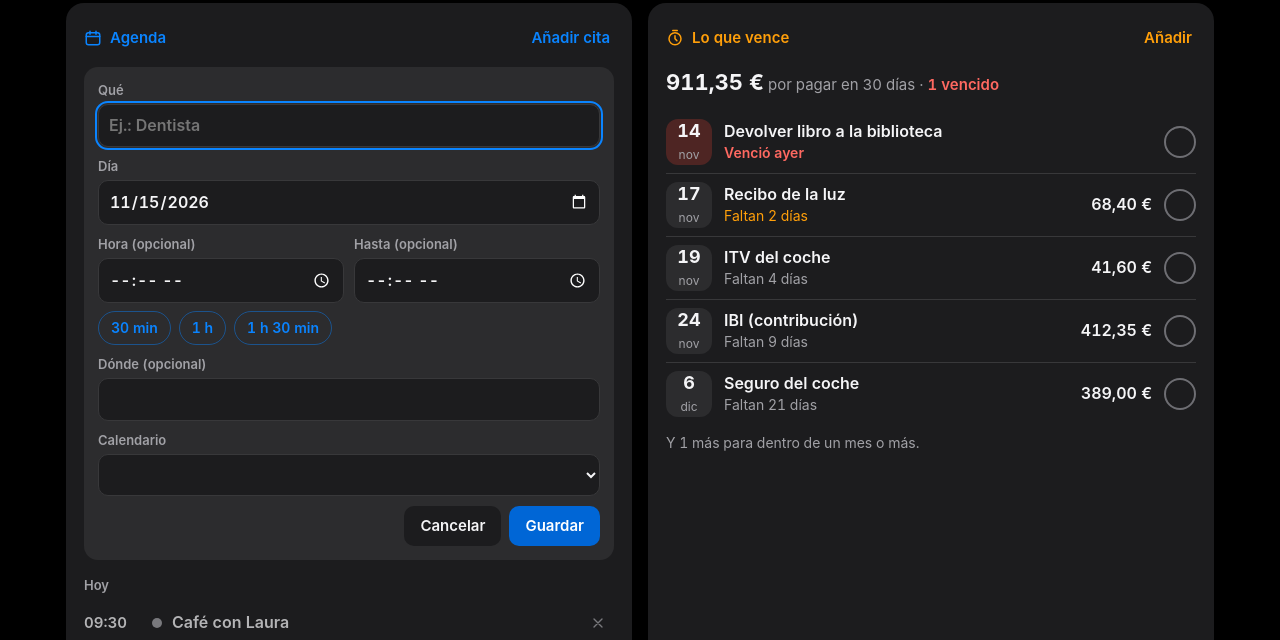
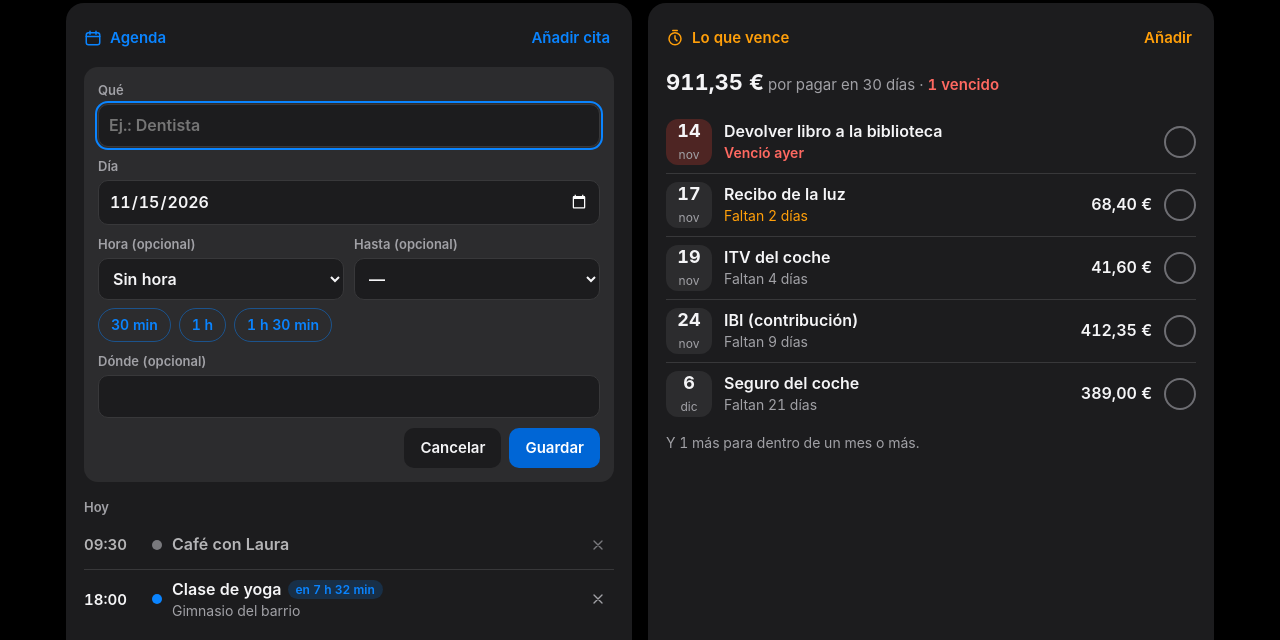
Before and after one commit to raicard98/panel-de-vida, a plain HTML site: page panel.html in a window 1280 px wide. Both pictures are taken after a click on the button "Añadir cita". Shown: the part 125-765 px from the top of the page. Drawn offline with Linux system fonts and the light colour scheme.

Commit message:
Agenda: horas en listas de 10 en 10 minutos; sin «Calendario» vacío sin sesión
Co-Authored-By: Claude Opus 5.5 <noreply@anthropic.com>

```diff
--- a/panel.html
+++ b/panel.html
@@ -119,7 +119,7 @@
 
   /* Formularios */
   .formulario { display: grid; gap: 10px; margin: 0 0 16px; padding: 14px; background: var(--tarjeta-2); border-radius: 14px; }
-  .formulario[hidden] { display: none; }
+  .formulario[hidden], .formulario label[hidden] { display: none; }
   .duraciones { display: flex; flex-wrap: wrap; gap: 8px; margin-top: -2px; }
   .duracion {
     font: inherit; font-size: 14px; font-weight: 600; color: var(--color); cursor: pointer; min-height: 34px;
@@ -377,8 +377,8 @@
         <label>Qué<input name="titulo" maxlength="80" placeholder="Ej.: Dentista" required></label>
         <label>Día<input name="fecha" type="date" required></label>
         <div class="fila">
-          <label>Hora (opcional)<input name="hora" type="time"></label>
-          <label>Hasta (opcional)<input name="hasta" type="time"></label>
+          <label>Hora (opcional)<select name="hora"><option value="">Sin hora</option></select></label>
+          <label>Hasta (opcional)<select name="hasta"><option value="">—</option></select></label>
         </div>
         <div class="duraciones" role="group" aria-label="Duración">
           <button type="button" class="duracion" data-minutos="30">30 min</button>
@@ -992,6 +992,15 @@
     });
   }
 
+  // Horas de la cita de 10 en 10 minutos («Hasta» también admite 23:59, el tope de los botones de duración)
+  {
+    const f = document.getElementById('agenda-form');
+    const horas = Array.from({ length: 144 }, (_, i) => `${String(Math.floor(i / 6)).padStart(2, '0')}:${String(i % 6 * 10).padStart(2, '0')}`);
+    const opcion = (h) => { const o = el('option', null, h); o.value = h; return o; };
+    f.hora.append(...horas.map(opcion));
+    f.hasta.append(...horas.map(opcion), opcion('23:59'));
+  }
+
   // Duración rápida: rellena «Hasta» a partir de la hora (sin pasar de medianoche)
   for (const b of document.querySelectorAll('#agenda-form .duracion')) {
     b.addEventListener('click', () => {
@@ -1531,6 +1540,7 @@
 
   // --- Apuntar y borrar citas en Google Calendar ---
   function calendariosEscribibles() {
+    if (!sesion) return [];
     const cfg = leerJSON(CLAVE_CALENDARIO);
     return sesion && cfg?.cuenta === sesion.email ? (cfg.calendarios || []).filter((c) => c.escribe) : [];
   }
--- a/sw.js
+++ b/sw.js
@@ -1,6 +1,6 @@
 // Trabajador del Panel de vida: guarda una copia de la app para que abra sin conexión.
 // Primero intenta la versión nueva de internet; si no hay conexión, usa la copia guardada.
-const CACHE = 'panel-v8';
+const CACHE = 'panel-v9';
 const ARCHIVOS = ['./panel.html', './manifest.webmanifest', './icons/icono-192.png', './icons/icono-512.png', './icons/icono-maskable-512.png', './icons/icono-apple-180.png'];
 
 self.addEventListener('install', (e) => {
```
